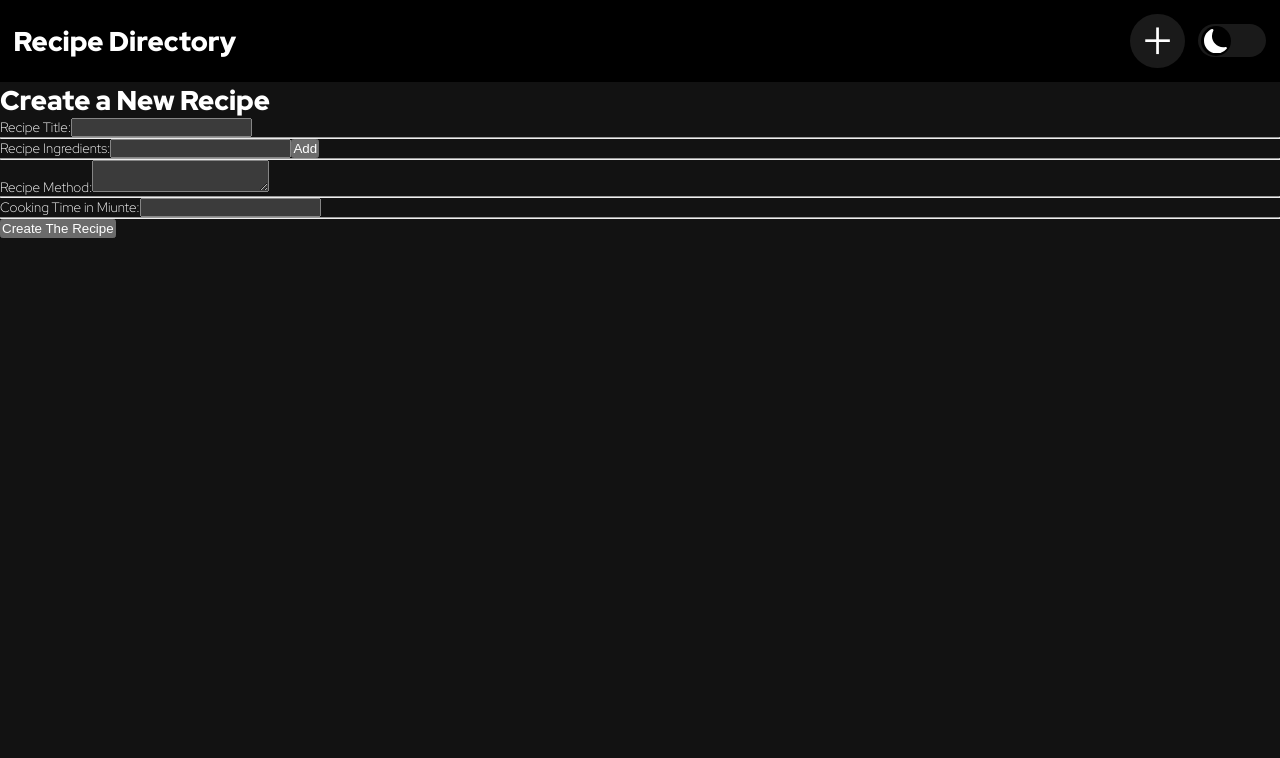
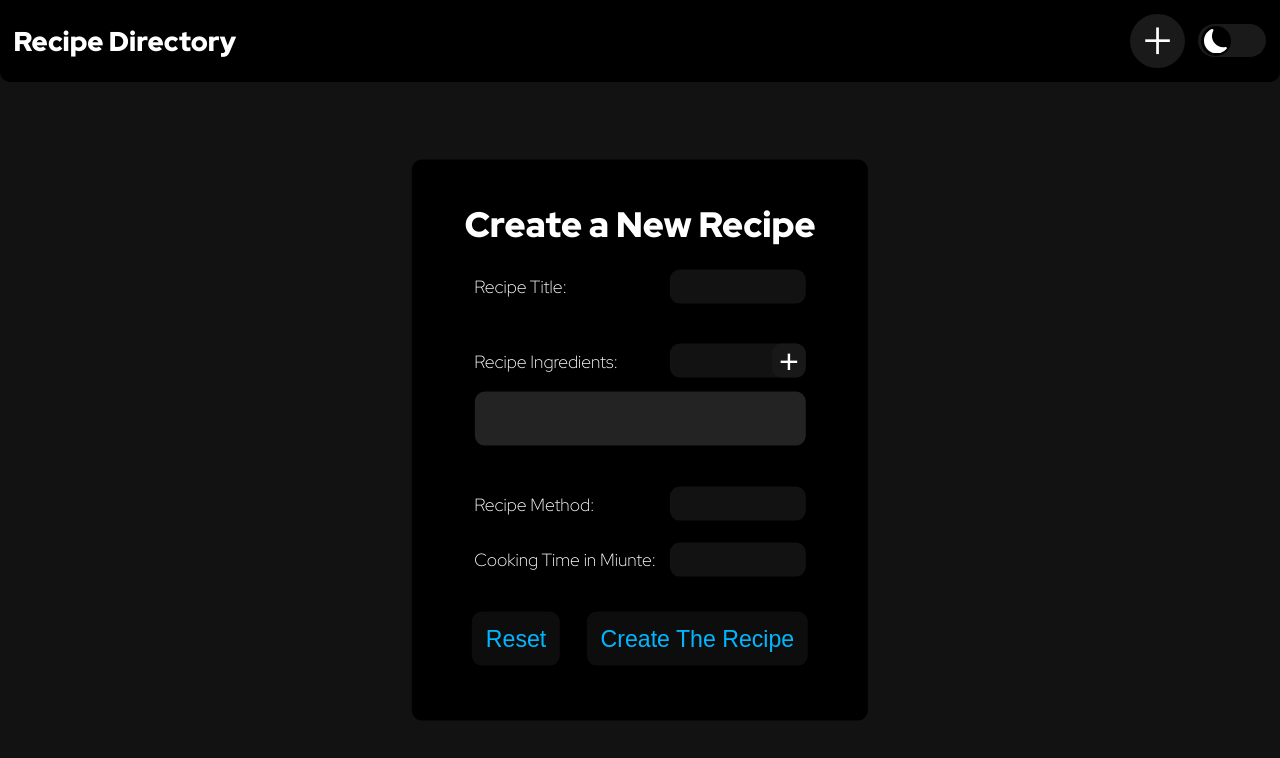
Before and after one commit to v-amirrr/recipe-directory, a React (Create React App) app: page /build-recipe in a window 1280 px wide. Shown: the top 758 px of the page. Built offline with nearby package versions, Linux system fonts and the light colour scheme.

Commit message:
chnage the style of build recipe page
ALso added a new button in build recipe page called reset.
You can use reset button when you want to delete everything you wrote.
And noew when you create a recipe you'll be taken immediately to the home page.

```diff
--- a/src/components/BuildRecipe.js
+++ b/src/components/BuildRecipe.js
@@ -1,10 +1,13 @@
 import React, { useState } from 'react';
+import { useNavigate } from 'react-router-dom';
 
-import styles from "./RecipeDetails.module.css";
+import styles from "./BuildRecipe.module.css";
 
 import { data } from "../data";
 
 const BuildRecipe = () => {
+
+    let navigate = useNavigate();
 
     const [title, setTitle] = useState("");
     const [newIngredient, setNewIngredient] = useState("");
@@ -13,7 +16,6 @@ const BuildRecipe = () => {
     const [time, setTime] = useState();
 
     const addRecipe = e => {
-        e.preventDefault();
         data.push({
             id: data[data.length - 1].id + 1,
             title: title,
@@ -21,15 +23,25 @@ const BuildRecipe = () => {
             method: method,
             cookingTime: time
         });
+        resetInputs();
+        navigate("/");
     }
 
     const addIngredients = e => {
-        e.preventDefault();
         const ing = newIngredient.trim();
+        setNewIngredient("");
 
         if (ing && !ingredients.includes(ing)) {
             setIngredients([...ingredients, ing]);
         }
+    }
+
+    const resetInputs = e => {
+        setTitle("");
+        setNewIngredient("");
+        setIngredients([]);
+        setMethod("");
+        setTime("");
     }
 
     return (
@@ -37,23 +49,44 @@ const BuildRecipe = () => {
             <div className={styles.buildRecipe}>
                 <h1>Create a New Recipe</h1>
 
-                <form onSubmit={addRecipe}>
+                <div>
+                    <div className={styles.formPart}>
                         <label>Recipe Title:</label>
                         <input type="text" onChange={(e) => setTitle(e.target.value)} value={title} required />
+                    </div>
+
                     <hr />
+
+                    <div className={styles.formPartIng}>
+                        <div className={styles.formPartIngOne}>
                             <label>Recipe Ingredients:</label>
+                            <div>
                                 <input type="text" onChange={(e) => setNewIngredient(e.target.value)} value={newIngredient} required />
-                    <button onClick ={addIngredients}>Add</button>
-                    <div>{ingredients.map(item => <p key={Math.random()}>{item}</p>)}</div>
+                                <button onClick={addIngredients}>+</button>
+                            </div>
+                        </div>
+                        <div className={styles.ingredients}>{ingredients.map(item => <p key={Math.random()}>{item}</p>)}</div>
+                    </div>
+
                     <hr />
+
+                    <div className={styles.formPart}>
                         <label>Recipe Method:</label>
                         <textarea onChange={(e) => setMethod(e.target.value)} value={method} required />
+                    </div>
+
                     <hr />
+
+                    <div className={styles.formPart}>
                         <label>Cooking Time in Miunte:</label>
                         <input type="number" onChange={(e) => setTime(e.target.value)} value={time} required />
-                    <hr />
-                    <button>Create The Recipe</button>
-                </form>
+                    </div>
+
+                    <div className={styles.buttons}>
+                        <button onClick={resetInputs}>Reset</button>
+                        <button onClick={addRecipe}>Create The Recipe</button>
+                    </div>
+                </div>
             </div>
         </>
     );
--- a/src/components/BuildRecipe.module.css
+++ b/src/components/BuildRecipe.module.css
@@ -0,0 +1,160 @@
+.buildRecipe {
+    display: flex;
+    justify-content: center;
+    align-items: center;
+    flex-direction: column;
+    padding: 3rem;
+    background-color: #000;
+    border-radius: 10px;
+    -webkit-border-radius: 10px;
+    -moz-border-radius: 10px;
+    -ms-border-radius: 10px;
+    -o-border-radius: 10px;
+    position: absolute;
+    left: 50%;
+    top: 55%;
+    font-size: 1.3rem;
+    transform: translate(-50%, -50%);
+    -webkit-transform: translate(-50%, -50%);
+    -moz-transform: translate(-50%, -50%);
+    -ms-transform: translate(-50%, -50%);
+    -o-transform: translate(-50%, -50%);
+}
+
+input, textarea {
+    width: 10rem;
+    height: 2.5rem;
+    border: none;
+    padding: .5rem;
+    border-radius: 10px;
+    -webkit-border-radius: 10px;
+    -moz-border-radius: 10px;
+    -ms-border-radius: 10px;
+    -o-border-radius: 10px;
+    margin-left: 1rem;
+}
+
+textarea {
+    resize: none;
+}
+
+.formPart, .formPartIng {
+    margin: 1.6rem;
+    display: flex;
+    justify-content: space-between;
+    align-items: center;
+}
+
+.formPartIng {
+    display: flex;
+    flex-direction: column;
+    margin-top: 3rem;
+    margin-bottom: 3rem;
+}
+
+.formPartIngOne {
+    width: 100%;
+    display: flex;
+    justify-content: space-between;
+    align-items: center;
+    flex-direction: row;
+}
+
+.formPartIngOne div {
+    position: relative;
+}
+
+.formPartIngOne div button {
+    position: absolute;
+    top: 0;
+    right: 0;
+    height: 2.5rem;
+    font-size: 2.5rem;
+    border: none;
+    border-radius: 10px;
+    -webkit-border-radius: 10px;
+    -moz-border-radius: 10px;
+    -ms-border-radius: 10px;
+    -o-border-radius: 10px;
+    background-color: #181818;
+    padding: .5rem;
+    display: flex;
+    justify-content: center;
+    align-items: center;
+    cursor: pointer;
+    transition: all .3s;
+    -webkit-transition: all .3s;
+    -moz-transition: all .3s;
+    -ms-transition: all .3s;
+    -o-transition: all .3s;
+}
+
+.formPartIngOne div button:hover {
+    background-color: #212121;
+}
+
+.ingredients {
+    margin-top: 1rem;
+    min-width: 100%;
+    max-width: 20rem;
+    overflow-x: scroll;
+    height: 4rem;
+    display: flex;
+    justify-content: center;
+    align-items: center;
+    background-color: #ffffff23;
+    padding: .2rem;
+    border-radius: 10px;
+    -webkit-border-radius: 10px;
+    -moz-border-radius: 10px;
+    -ms-border-radius: 10px;
+    -o-border-radius: 10px;
+}
+
+.ingredients p {
+    margin: 0 .4rem;
+}
+
+label, h1 {
+    white-space: nowrap;
+}
+
+hr {
+    width: 20rem;
+    height: .5px;
+    border: none;
+    background-color: #ffffff6f;
+    margin: auto;
+    display: none;
+}
+
+.buttons {
+    display: flex;
+    justify-content: center;
+    align-items: center;
+    flex-direction: row;
+}
+
+.buttons > * {
+    font-size: 1.7rem;
+    padding: 1rem;
+    border-radius: 10px;
+    -webkit-border-radius: 10px;
+    -moz-border-radius: 10px;
+    -ms-border-radius: 10px;
+    -o-border-radius: 10px;
+    background-color: #0d0d0d;
+    border: none;
+    cursor: pointer;
+    transition: all .4s;
+    -webkit-transition: all .4s;
+    -moz-transition: all .4s;
+    -ms-transition: all .4s;
+    -o-transition: all .4s;
+    color: #00b7ff;
+    margin: 1rem;
+}
+
+.buttons > *:hover {
+    background-color: #1b1b1b;
+}
--- a/src/components/Nvabar.module.css
+++ b/src/components/Nvabar.module.css
@@ -6,6 +6,11 @@
     align-items: center;
     background-color: #000;
     position: relative;
+    border-radius: 0 0 10px 10px;
+    -webkit-border-radius: 0 0 10px 10px;
+    -moz-border-radius: 0 0 10px 10px;
+    -ms-border-radius: 0 0 10px 10px;
+    -o-border-radius: 0 0 10px 10px;
 }
 
 .navbar h1 {
```
Lines whose indentation alone changed are shown as unchanged.
